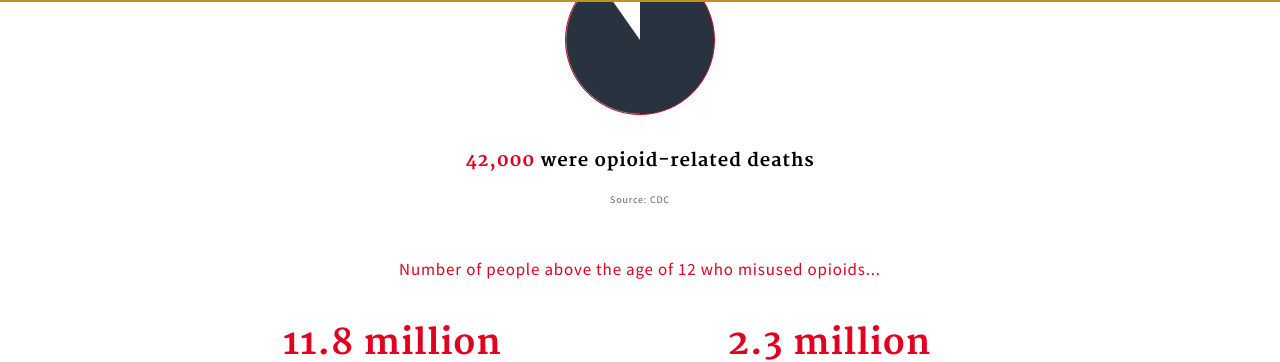
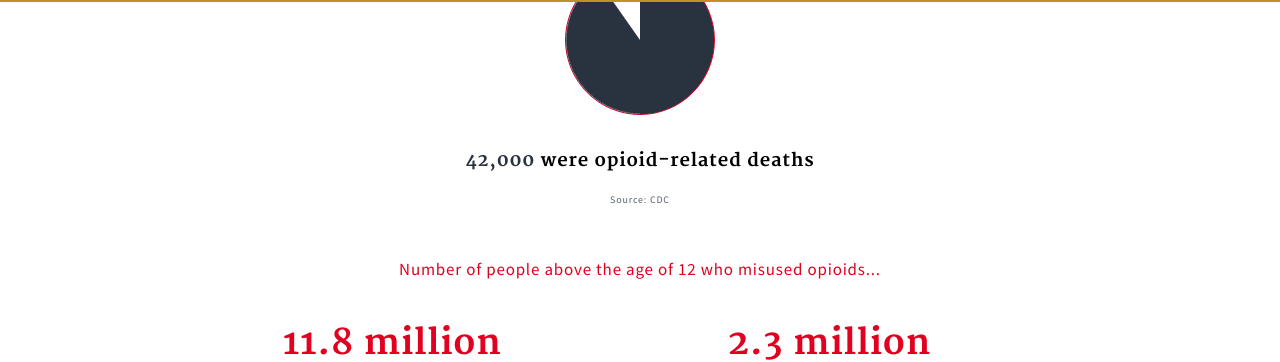
Before and after one commit to GSA/opioids.gov, a Jekyll site: the page built from index.md, in a window 1280 px wide and 900 px high, scrolled down 1270 px. Shown: the part 106-468 px from the top of the window. Built offline with Jekyll 4.4.1, drawn with Linux system fonts in a browser that asks for light colours; nearby versions of some CDN libraries.

Commit message:
Update home.html

```diff
--- a/_layouts/home.html
+++ b/_layouts/home.html
@@ -32,7 +32,7 @@ layout: default
       </div>
       <div class="site-pie-chart1"></div>
       <div class="site-section-data-caption">
-        <span class="exception">42,000</span> were opioid-related deaths
+        <span class="exception" style="color:#293340">42,000</span> were opioid-related deaths
       </div>
       <div class="site-section-data-source">
           Source: <a href="https://www.cdc.gov/nchs/data/databriefs" target="_blank">CDC</a>
```
